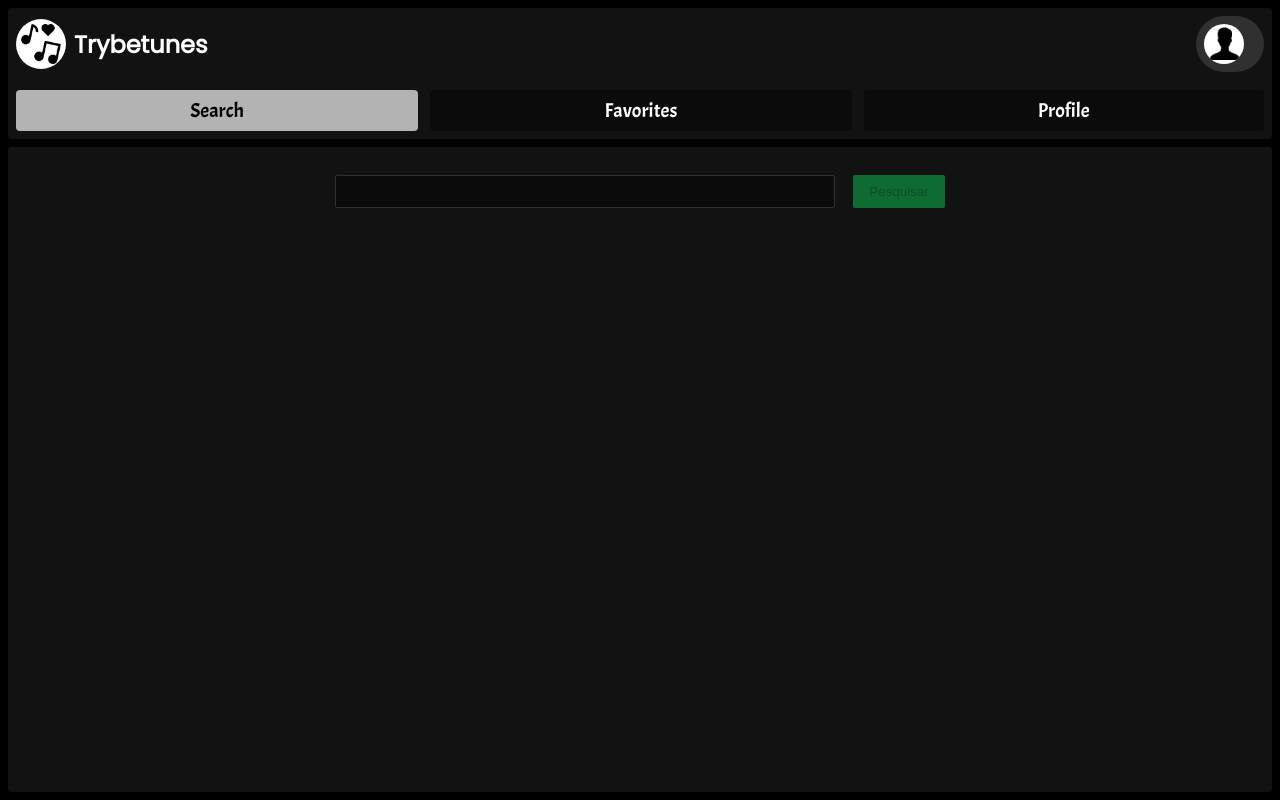
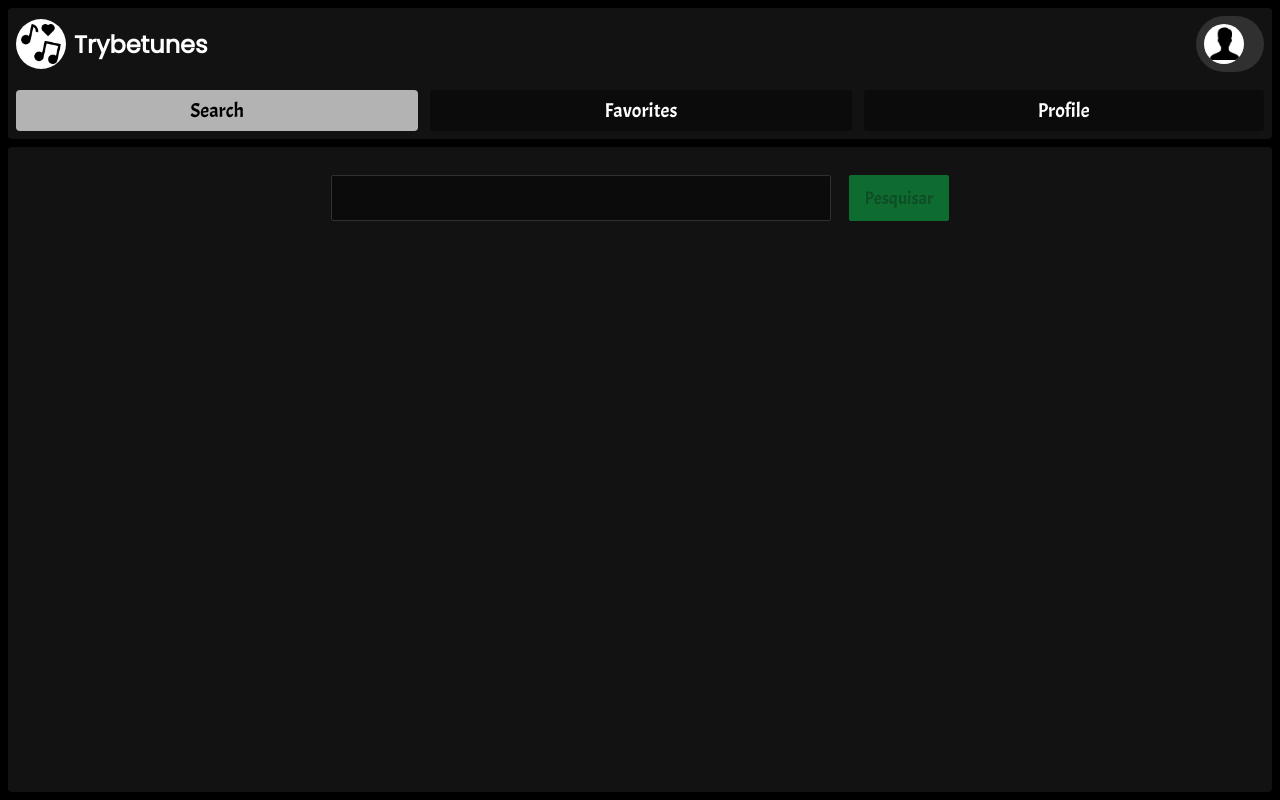
Before and after one commit to Lucas-Almeida-SD/Trybetunes_2.0, a React (Create React App) app: page /search in a window 1280 px wide. Built offline with nearby package versions, Linux system fonts and the light colour scheme; a web font is replaced by a local one.

Commit message:
style: Estilização do input do form de search alterada

```diff
--- a/src/styles/Search.scss
+++ b/src/styles/Search.scss
@@ -20,6 +20,13 @@
       background-color: var(--color-background-gray-2);
       border-radius: 2px;
       color: var(--color-background-white);
+      font-family: var(--font-family-input);
+      font-size: 24px;
+      transition: .5s;
+    }
+
+    input:focus {
+      box-shadow: 0 0 0 1px var(--color-shadow-white);
     }
 
     button {
@@ -27,6 +34,8 @@
       border-radius: 2px;
       border: none;
       background-color: var(--color-background-green-1);
+      font-family: var(--font-family-button);
+      font-size: 18px;
       transition: 1s;
     }
 
@@ -44,6 +53,7 @@
     justify-content: center;
 
     #no-album-message {
+      color: var(--color-font-white);
       font-family: var(--font-family-label);
       font-size: 26px;
       word-spacing: 4px;
```
